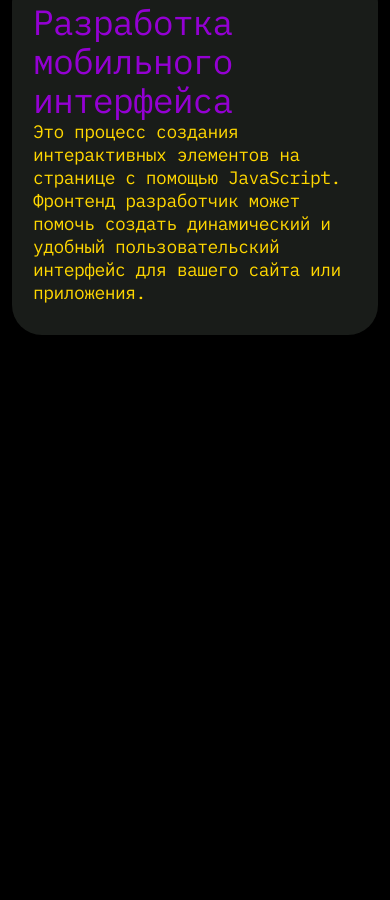
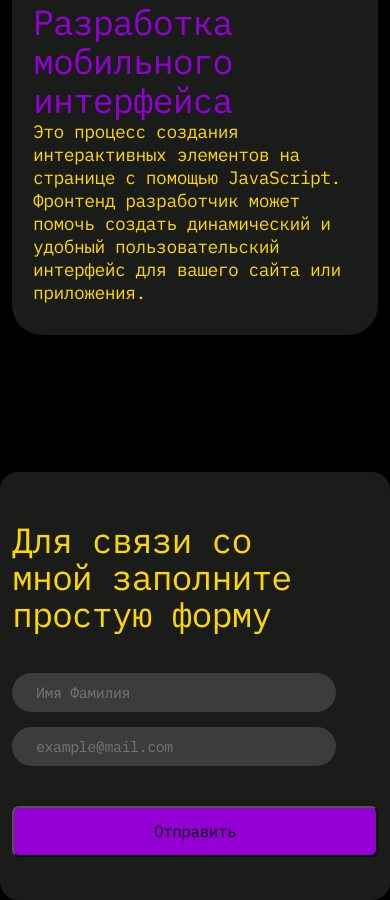
Before and after one commit to alexpoltavtsov/portfolio, a plain HTML site: page index.html in a window 390 px wide. Shown: the part 5064-5964 px from the top of the page. Before the commit the page ends 5549 px from the top, so only its background shows below. Drawn offline with Linux system fonts and the light colour scheme.

Commit message:
added adaptive section contacts

```diff
--- a/index.html
+++ b/index.html
@@ -41,7 +41,7 @@
       </p>
       <h1>Привет, я Александр — фронтенд разработчик и дизайнер сайтов</h1>
     </div>
-  </header> -->
+  </header>  -->
 
   <!-- <main> -->
 
@@ -189,7 +189,7 @@
       </div>
     </div>
   </section>
-  <!-- <section class="contacts">
+  <section class="contacts">
       <div class="contacts-box">
         <div class="container">
           <form class="contacts-social" action="#">
@@ -203,7 +203,7 @@
           <img class="contacts-img" src="resources/specialist-it2.png" alt="Изображение человека за компьютером">
         </div>
       </div>
-    </section> -->
+    </section>
   <!-- </main> -->
   <!-- <footer class="footer">
     <div class="footer-wrap">
--- a/styles/contacts.css
+++ b/styles/contacts.css
@@ -1,7 +1,7 @@
 
 .contacts{
     box-sizing: border-box;
-    min-width: 1400px;
+    /* min-width: 1400px; */
     background: #000000;
 }
 
@@ -74,10 +74,97 @@
 
 @media (max-width: 1199px){
 
+    .contacts-box{
+        height: 484px;
+        border-radius: 20px;
+    }
+
+    .contacts-social-subtitle {
+        width: 373px;
+        font-size: 40px;
+        line-height: 40px;
+        padding-top: 50px;
+        margin-bottom: 40px;
+    }
+
+    .contacts-social input{
+        font-size: 16px;
+        line-height: 24px;
+        padding: 10px 150px 10px 24px;
+        border-radius: 675px;
+
+    }
+
+    .contacts-name{
+        margin-bottom: 17px;
+    }
+
+    .contacts-email{
+        margin-bottom: 40px;
+    }
+
+    .contacts-btn{
+        width: 304px;
+        line-height: 21px;
+        padding: 13px;
+        font-size: 16px;
+        border-radius: 6.7px;
+    }
+
+    .contacts-img{
+        height: 484px;
+        border-top-right-radius: 20px;
+        border-bottom-right-radius: 20px;
+    }
 }
 
 
 
 @media (max-width: 767px){
 
+    .contacts-box{
+        height: 428px;
+        border-radius: 18px;
+    }
+
+    .contacts-social{
+        width: 100%;
+    }
+    .contacts-social-subtitle {
+        width: 310px;
+        font-size: 35px;
+        line-height: 37px;
+    }
+
+    .contacts-social input{
+        font-size: 15px;
+        line-height: 19px;
+        padding: 10px 115px 10px 24px;
+        border-radius: 622px;
+
+    }
+
+    .contacts-name{
+        margin-bottom: 15px;
+    }
+
+    .contacts-btn{
+        line-height: 21px;
+        padding: 13px;
+        font-size: 16px;
+        border-radius: 6.7px;
+    }
+
+    .contacts-img{
+        display: none;
+    }
 }
+
+@media (max-width: 500px){
+
+
+
+    .contacts-btn{
+        width: 100%;
+    }
+}
--- a/styles/header.css
+++ b/styles/header.css
@@ -1,5 +1,4 @@
 .header{
-    min-width: 1400px;
     height: 765px;
     background: linear-gradient(180deg,
      rgba(0, 0, 0, 0) 0%,
@@ -7,7 +6,7 @@
     background-image: url('../resources/most2.jpg');
     background-repeat: no-repeat;
     background-size: cover;
-    background-position: 50% 20%;
+    background-position: 81.5% 20%;
 }
 
 .header-line{
@@ -85,10 +84,43 @@ h1{
 
 @media (max-width: 1199px){
 
+
+    .header-text{
+        width: 430px;
+        height: 103px;
+        font-size: 20px;
+        line-height: 26px;
+    }
+
+    h1{
+        width: 727px;
+        font-size: 60px;
+        line-height: 70px;
+        margin-left: 0;
+    }
 }
+
 
 
 
 @media (max-width: 767px){
 
+    .header{
+        height: 716px;
+    }
+
+    .header-text{
+        width: 310px;
+        height: 103px;
+        font-size: 15px;
+        line-height: 19px;
+        margin-bottom: 10px;
+    }
+
+    h1{
+        width: 100%;
+        font-size: 40px;
+        line-height: 47px;
+    }
+
 }
--- a/styles/service.css
+++ b/styles/service.css
@@ -43,6 +43,10 @@
 
 @media (max-width: 1199px){
 
+    .service{
+        padding-bottom: 110px;
+    }
+
     .service-subtitle{
         width: 326px;
         height: 74px;
@@ -73,6 +77,10 @@
 
 @media (max-width: 767px){
 
+    .service{
+        padding-bottom: 100px;
+    }
+
     .service-content{
         flex-wrap: wrap;
         padding: 31px 21px;
```
